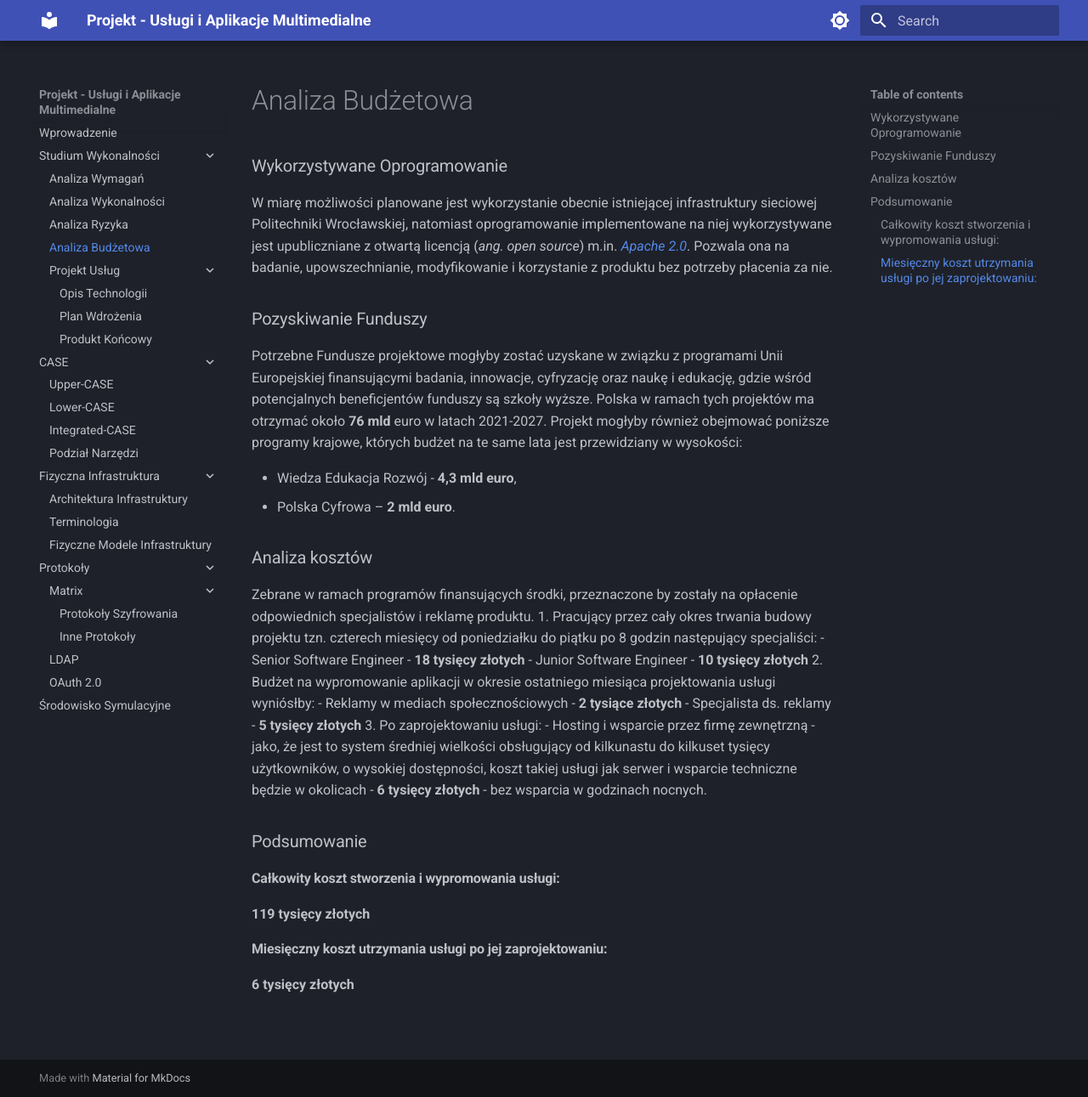
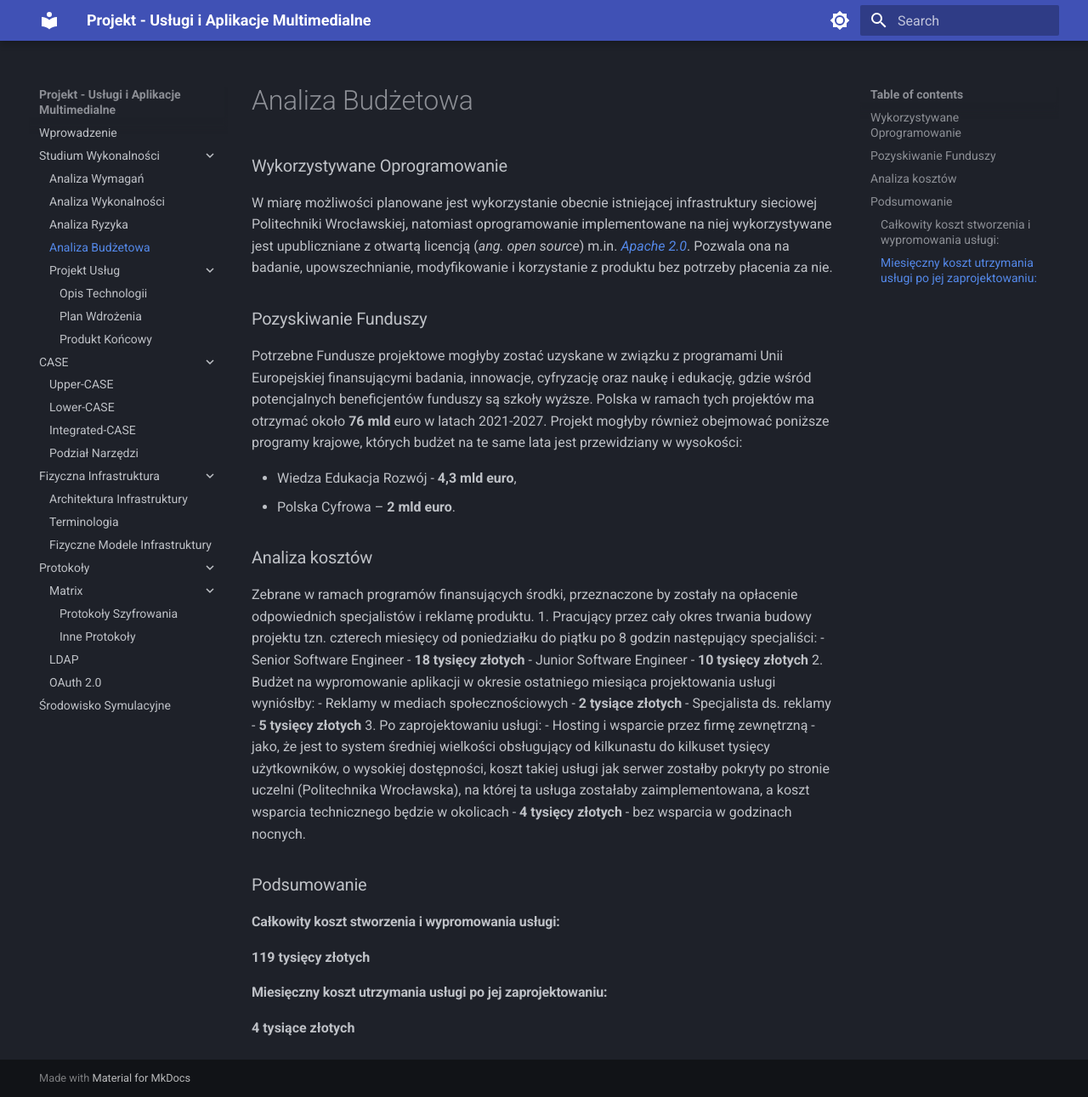
Before and after one commit to chramb/mtx4pwr, an MkDocs documentation site: the page built from docs/studium-wykonalnosci/analiza-budzetowa.md, in a window 1280 px wide and 1291 px high. Shown: the whole window at 85% size. Built offline with MkDocs 1.6.1 and Material for MkDocs 9.7.7, drawn with Linux system fonts in a browser that asks for light colours.

Commit message:
Update analiza-budzetowa.md

```diff
--- a/docs/studium-wykonalnosci/analiza-budzetowa.md
+++ b/docs/studium-wykonalnosci/analiza-budzetowa.md
@@ -26,10 +26,10 @@ Zebrane w ramach programów finansujących środki, przeznaczone by zostały na
 - Reklamy w mediach społecznościowych - **2 tysiące złotych**
 - Specjalista ds. reklamy - **5 tysięcy złotych**
 3. Po zaprojektowaniu usługi:
-- Hosting i wsparcie przez firmę zewnętrzną - jako, że jest to system średniej wielkości obsługujący od  kilkunastu do kilkuset tysięcy użytkowników, o wysokiej dostępności, koszt takiej usługi jak serwer i wsparcie techniczne będzie w okolicach - **6 tysięcy złotych** - bez wsparcia w godzinach nocnych.
+- Hosting i wsparcie przez firmę zewnętrzną - jako, że jest to system średniej wielkości obsługujący od  kilkunastu do kilkuset tysięcy użytkowników, o wysokiej dostępności, koszt takiej usługi jak serwer zostałby pokryty po stronie uczelni (Politechnika Wrocławska), na której ta usługa zostałaby zaimplementowana, a koszt wsparcia technicznego będzie w okolicach - **4 tysięcy złotych** - bez wsparcia w godzinach nocnych.
 
 # Podsumowanie
 ## Całkowity koszt stworzenia i wypromowania usługi:
 **119 tysięcy złotych**
 ## Miesięczny koszt utrzymania usługi po jej zaprojektowaniu:
-**6 tysięcy złotych**
+**4 tysiące złotych**
```
